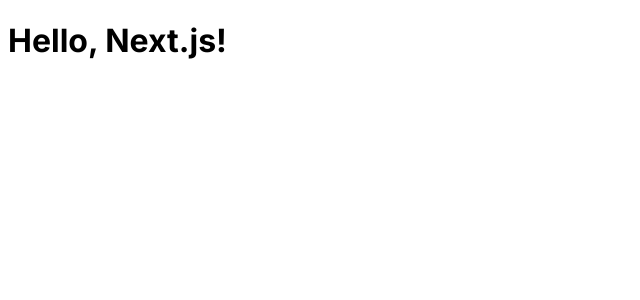
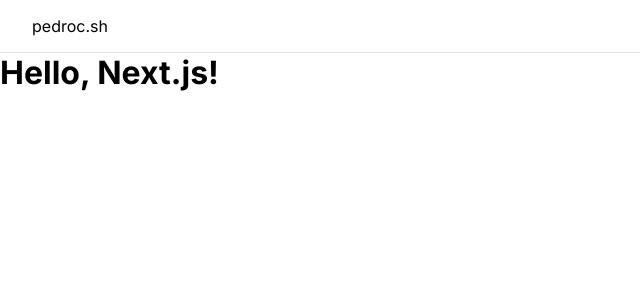
Before and after one commit to pedrocsh/blog, a Next.js app: page / in a window 1280 px wide. Shown: the top 300 px of the page, without its empty margins (0-640 px from the left). Built offline with nearby package versions, Linux system fonts and the light colour scheme.

Commit message:
create navbar

```diff
--- a/src/app/layout.tsx
+++ b/src/app/layout.tsx
@@ -1,4 +1,6 @@
 import { Inter } from 'next/font/google'
+import { Navbar } from '../components/navbar'
+import '../styles/global.css'
 
 const inter = Inter({
   subsets: ['latin'],
@@ -12,7 +14,10 @@
 }) {
   return (
     <html lang="pt-BR" className={inter.className}>
-      <body>{children}</body>
+      <body>
+        <Navbar />
+        {children}
+      </body>
     </html>
   )
 }
--- /dev/null
+++ b/src/components/navbar/index.tsx
@@ -0,0 +1,12 @@
+import Link from 'next/link'
+import styles from '../../styles/components/navbar.module.css'
+
+export function Navbar() {
+  return (
+    <nav className={styles.navbar}>
+      <div className={styles.container}>
+        <Link href="/">pedroc.sh</Link>
+      </div>
+    </nav>
+  )
+}
--- /dev/null
+++ b/src/styles/components/navbar.module.css
@@ -0,0 +1,13 @@
+.navbar {
+  border-bottom: 1px solid #ddd;
+}
+
+.container {
+  max-width: 1280px;
+  margin: 0 auto;
+  padding: 16px 32px;
+}
+
+.container > a {
+  font-size: 16px;
+}
--- /dev/null
+++ b/src/styles/global.css
@@ -0,0 +1,11 @@
+* {
+  box-sizing: border-box;
+  margin: 0;
+  outline: 0;
+  padding: 0;
+}
+
+a {
+  text-decoration: none;
+  color: inherit;
+}
```
